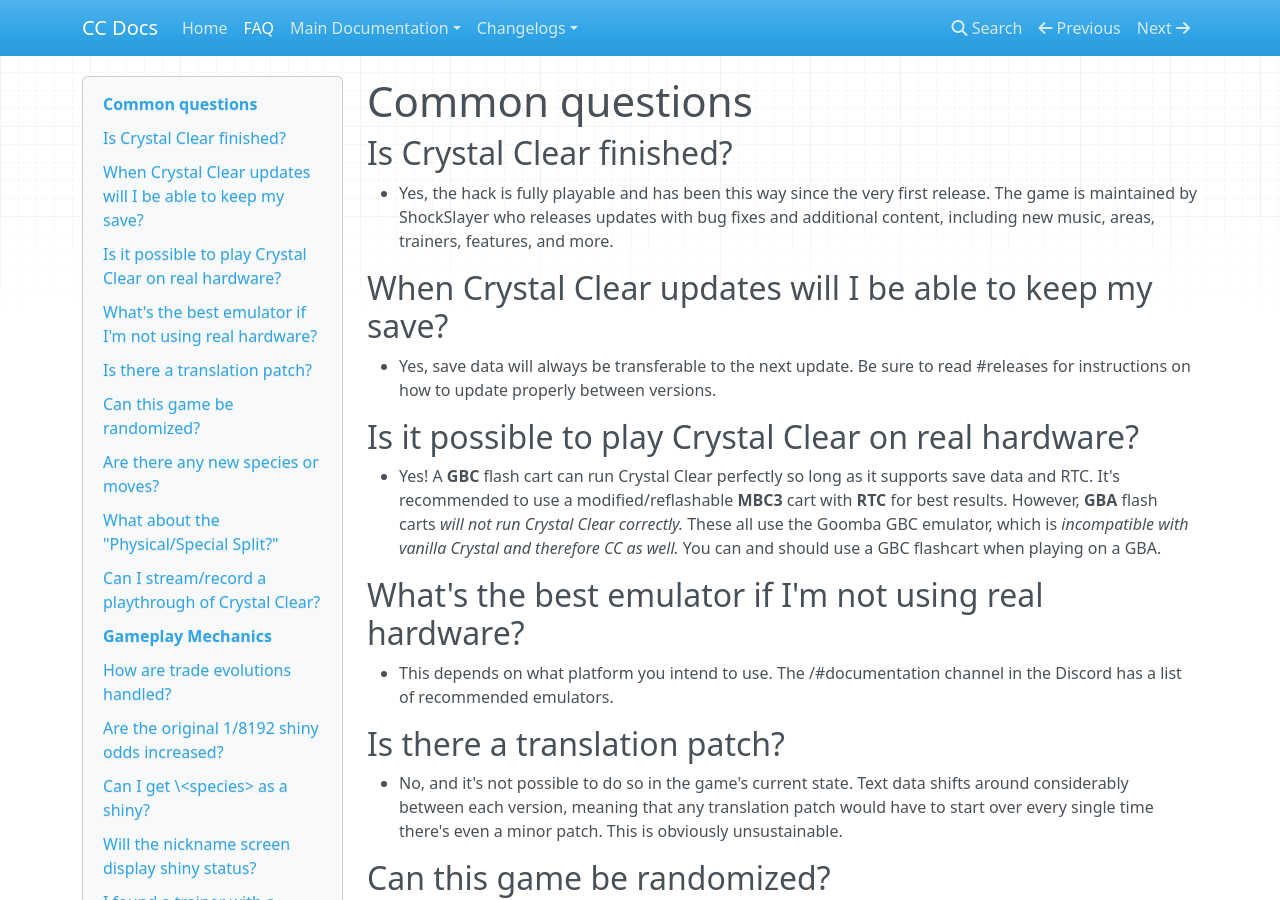
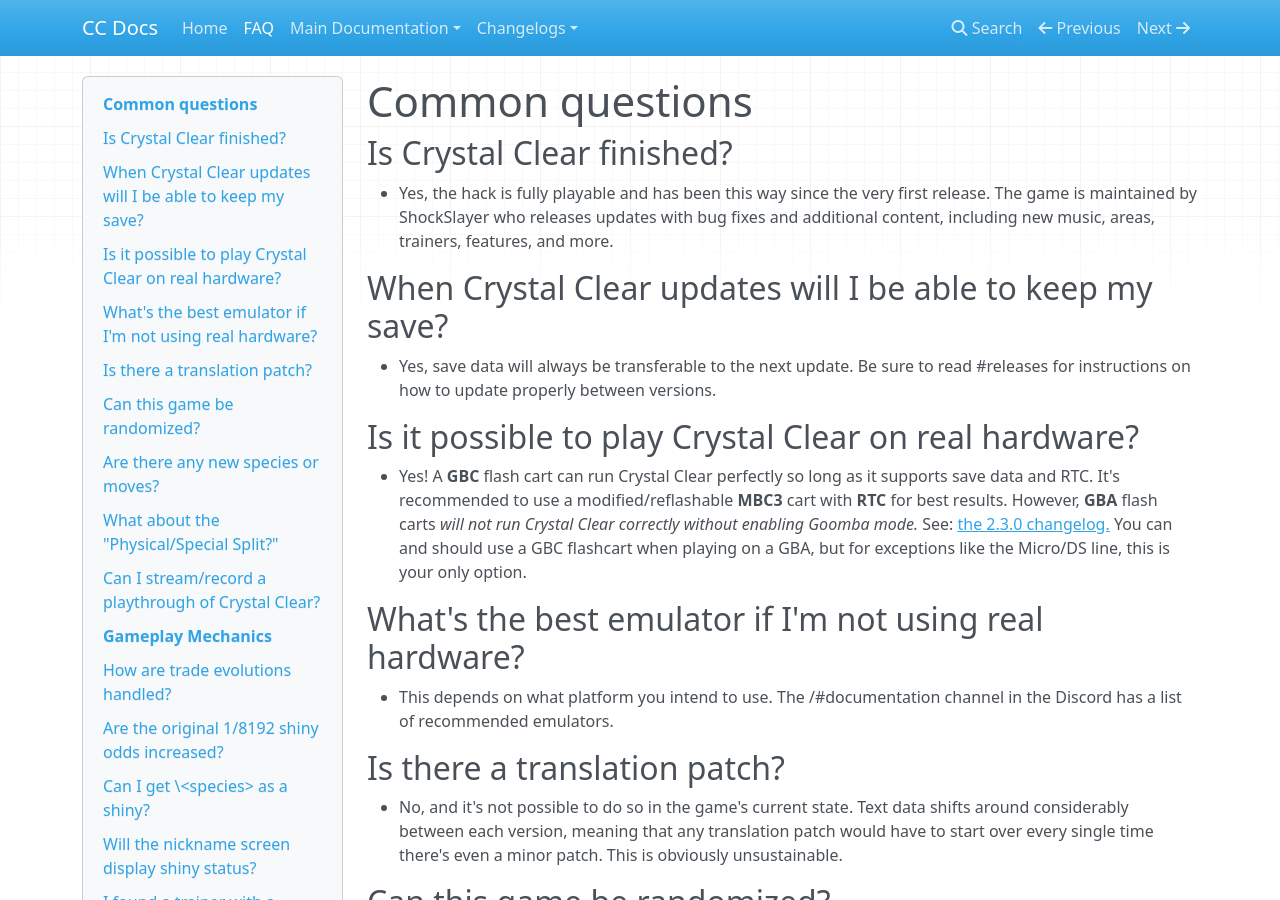
Before and after one commit to ShockSlayer/ccdocs, an MkDocs documentation site: the page built from docs/FAQ.md, in a window 1280 px wide and 900 px high. Built offline with MkDocs 1.6.1, drawn with Linux system fonts in a browser that asks for light colours; nearby versions of some CDN libraries.

Commit message:
Update FAQ.md

```diff
--- a/docs/FAQ.md
+++ b/docs/FAQ.md
@@ -7,7 +7,7 @@
 - Yes, save data will always be transferable to the next update. Be sure to read \#releases for instructions on how to update properly between versions.
 
 ## Is it possible to play Crystal Clear on real hardware?
-- Yes! A **GBC** flash cart can run Crystal Clear perfectly so long as it supports save data and RTC. It's recommended to use a modified/reflashable **MBC3** cart with **RTC** for best results. However, **GBA** flash carts *will not run Crystal Clear correctly.* These all use the Goomba GBC emulator, which is *incompatible with vanilla Crystal and therefore CC as well.* You can and should use a GBC flashcart when playing on a GBA.
+- Yes! A **GBC** flash cart can run Crystal Clear perfectly so long as it supports save data and RTC. It's recommended to use a modified/reflashable **MBC3** cart with **RTC** for best results. However, **GBA** flash carts *will not run Crystal Clear correctly without enabling Goomba mode.* See: [the 2.3.0 changelog.](changelogs/2_3_0_Changelog.md#2_3_0_Goomba) You can and should use a GBC flashcart when playing on a GBA, but for exceptions like the Micro/DS line, this is your only option.
 
 ## What's the best emulator if I'm not using real hardware?
 - This depends on what platform you intend to use. The /#documentation channel in the Discord has a list of recommended emulators.
```
